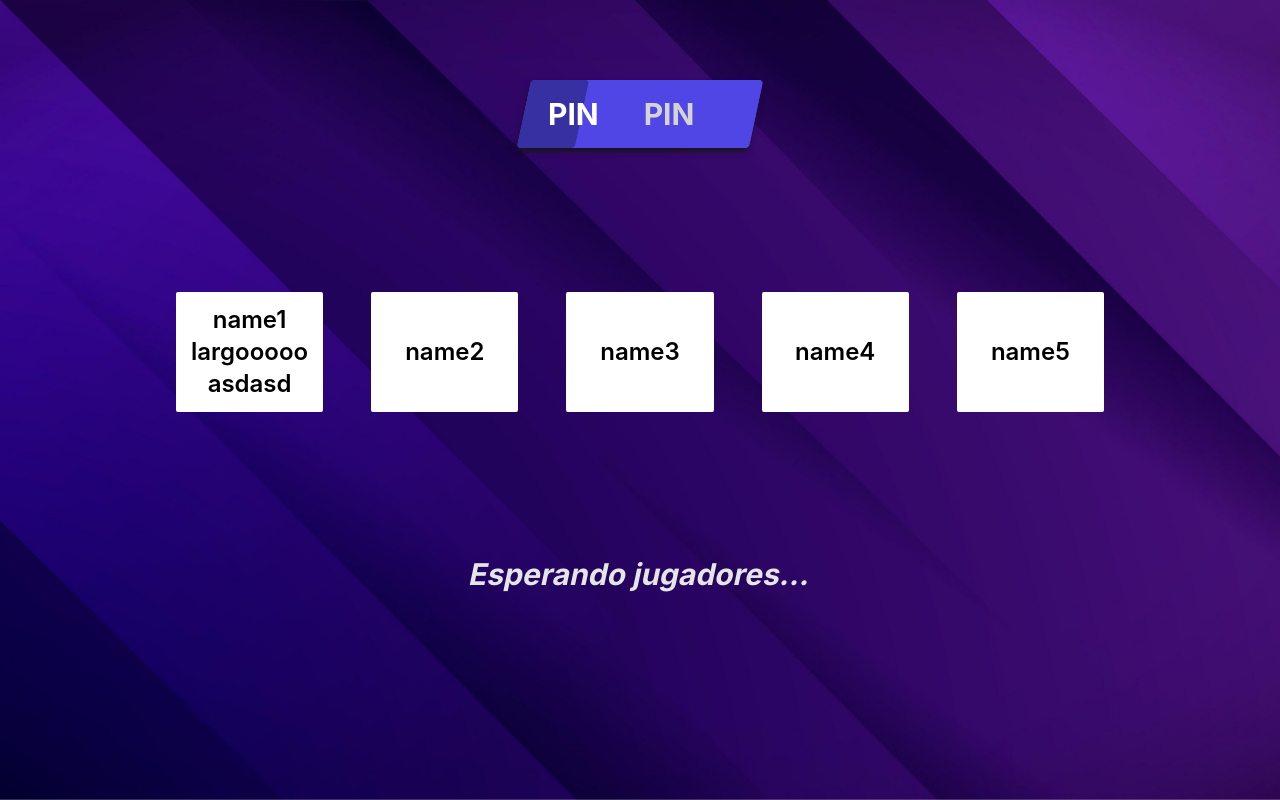
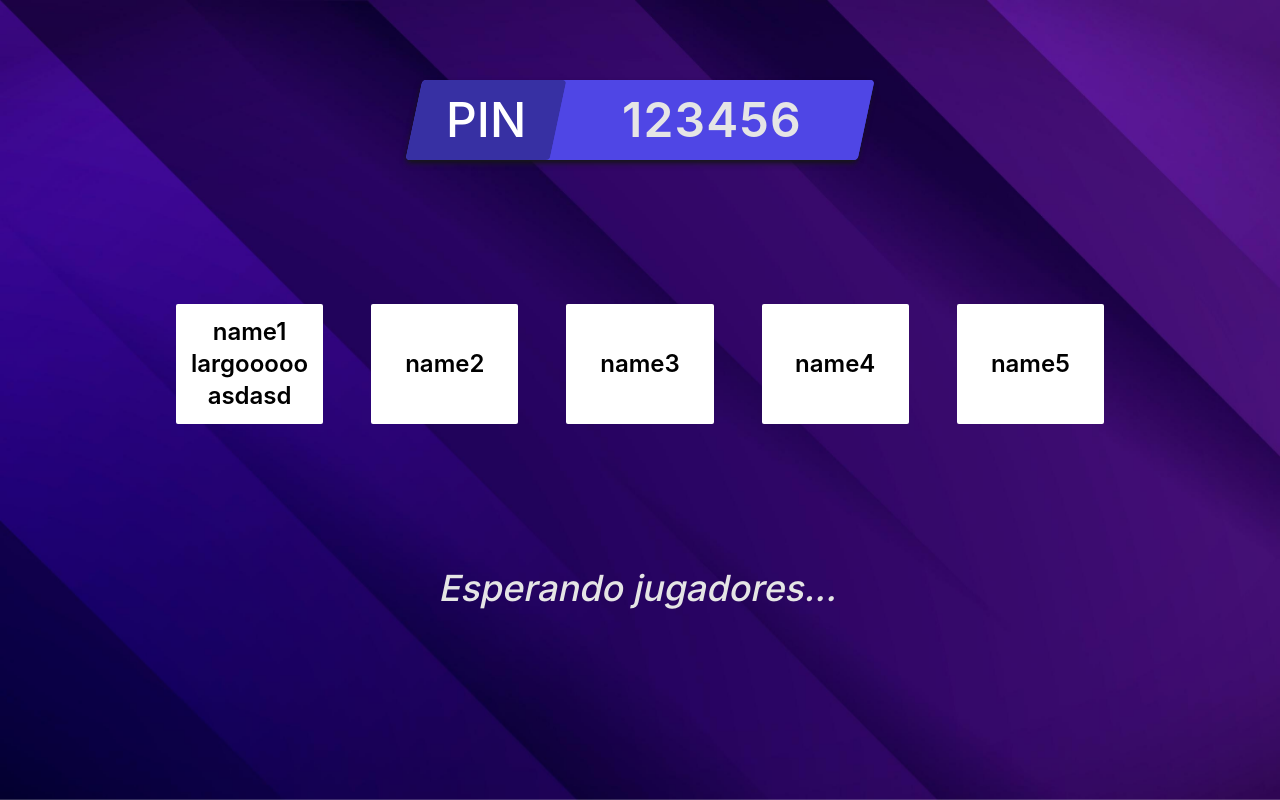
Before and after one commit to briansleonel/quiz-wave-client, a React (Vite) app: page /lobby in a window 1280 px wide. Built offline with nearby package versions, Linux system fonts and the light colour scheme; what javascript-time-ago would draw is missing.

Commit message:
styles: change styles of component

```diff
--- a/src/app/lobby/LobbyPage.tsx
+++ b/src/app/lobby/LobbyPage.tsx
@@ -31,18 +31,18 @@ export default function LobbyPage() {
         <BackgroundQuiz>
             <main className="w-full h-screen flex flex-col items-center justify-start gap-36 p-20 md:px-44">
                 {/** Mostrar el código de juego */}
-                <section className="flex w-1/4 rounded transform -skew-x-12 bg-indigo-600 shadow-md shadow-neutral-900">
-                    <div className="w-1/4 rounded py-4 px-6  bg-indigo-800">
-                        <div className="transform skew-x-12 ">
-                            <h3 className="text-3xl text-center text-white font-bold">
+                <section className="flex w-fit rounded transform -skew-x-12 bg-indigo-600 shadow-md shadow-neutral-900 text-5xl">
+                    <div className="rounded py-4 px-8  bg-indigo-800">
+                        <div className="transform skew-x-12">
+                            <h3 className="text-center text-white font-medium">
                                 PIN
                             </h3>
                         </div>
                     </div>
-                    <div className="w-full rounded py-4 px-6 bg-indigo-600 ">
+                    <div className="w-full rounded py-4 px-16 bg-indigo-600 ">
                         <div className="transform skew-x-12 ">
-                            <h3 className="text-3xl transform text-center text-neutral-300 font-bold">
-                                PIN
+                            <h3 className="transform text-center text-neutral-200 font-semibold tracking-wide">
+                                123456
                             </h3>
                         </div>
                     </div>
@@ -60,7 +60,7 @@ export default function LobbyPage() {
                     ))}
                 </section>
 
-                <span className="font-bold text-neutral-200 text-3xl transform -skew-x-12">
+                <span className="font-medium text-neutral-200 text-4xl transform -skew-x-12">
                     Esperando jugadores...
                 </span>
             </main>
```
